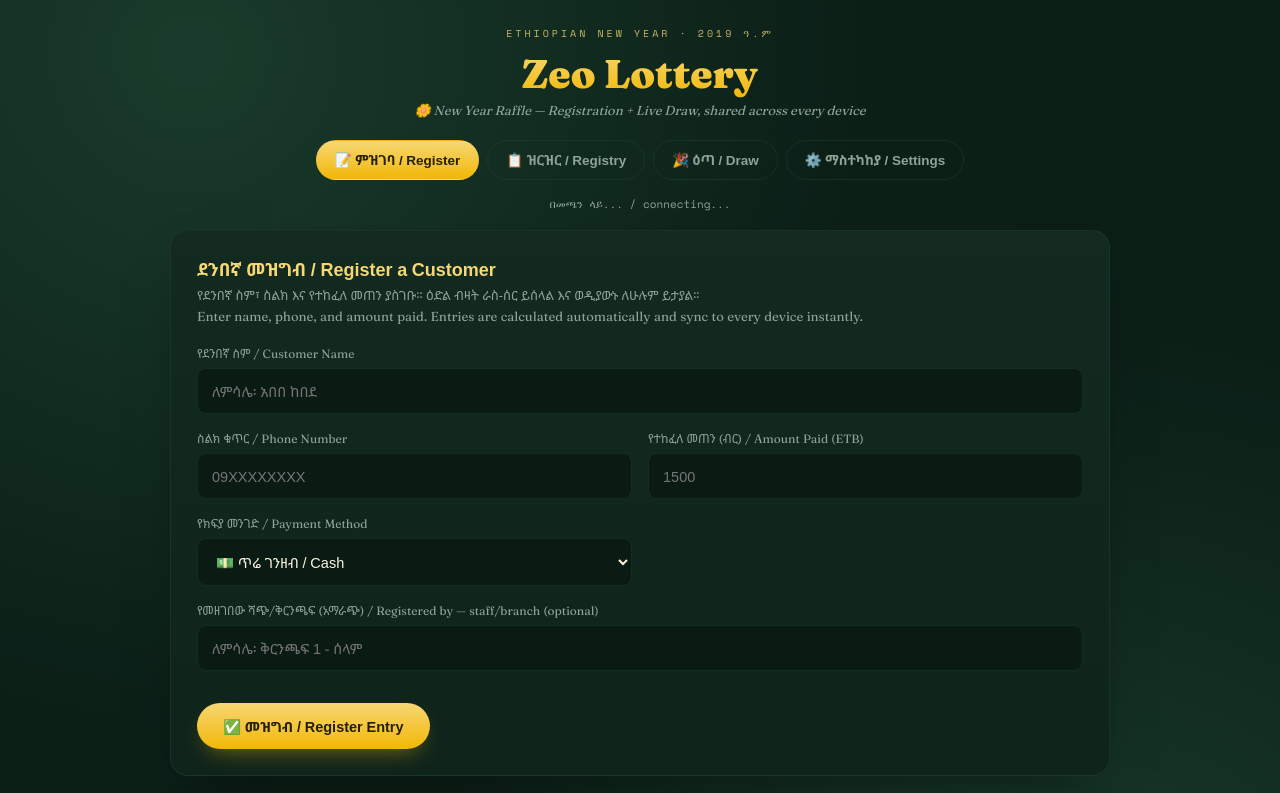
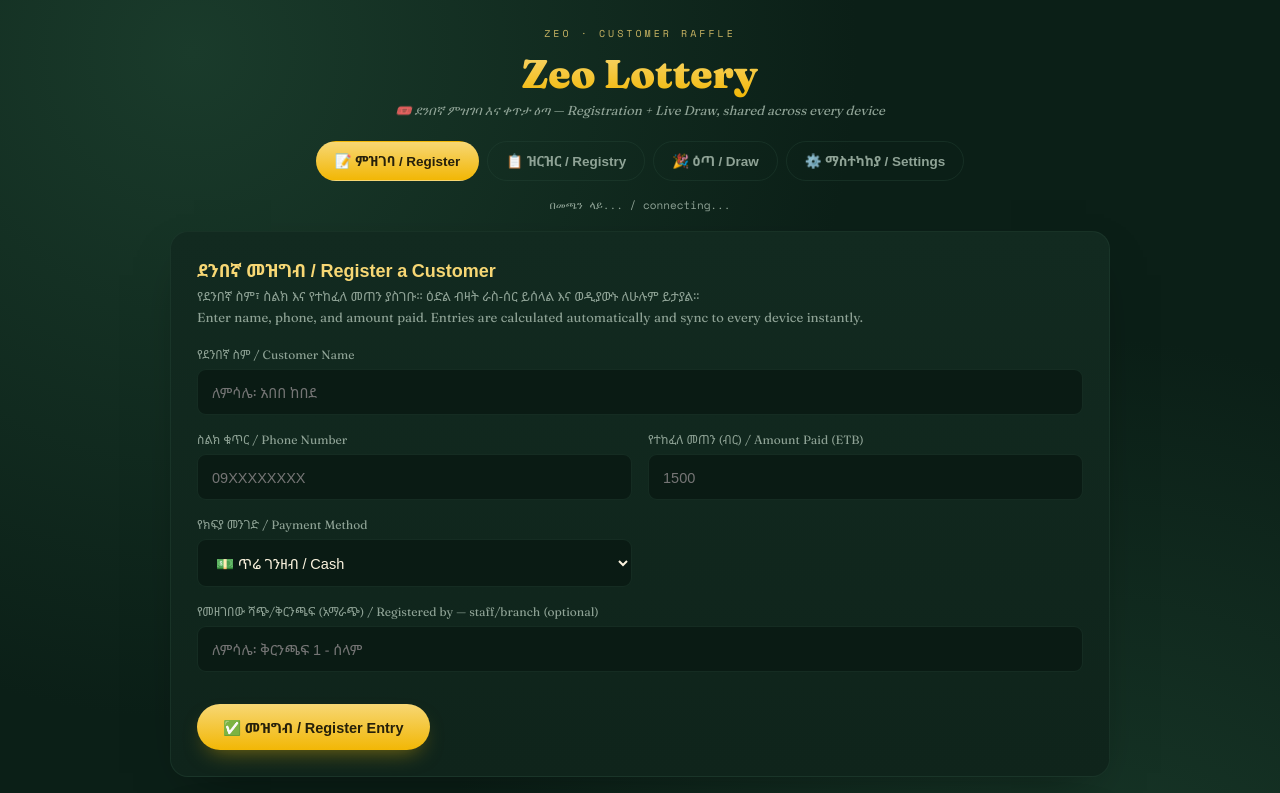
Before and after one commit to zeoab30-stack/New-Raffle, a plain HTML site: page index.html in a window 1280 px wide. Shown: the top 793 px of the page. Drawn offline with nearby package versions, Linux system fonts and the light colour scheme; no server answers.

Commit message:
Add files via upload

```diff
--- a/index.html
+++ b/index.html
@@ -177,9 +177,9 @@
 <body>
 <div class="wrap">
   <header>
-    <div class="eyebrow">Ethiopian New Year · 2019 ዓ.ም</div>
+    <div class="eyebrow">ZEO · CUSTOMER RAFFLE</div>
     <h1>Zeo Lottery</h1>
-    <div class="sub">🌼 New Year Raffle — Registration + Live Draw, shared across every device</div>
+    <div class="sub">🎟️ ደንበኛ ምዝገባ እና ቀጥታ ዕጣ — Registration + Live Draw, shared across every device</div>
   </header>
 
   <nav>
--- a/sw.js
+++ b/sw.js
@@ -1,4 +1,4 @@
-const CACHE_NAME = 'zeo-lottery-v6';
+const CACHE_NAME = 'zeo-lottery-v8';
 const APP_SHELL = [
   './index.html',
   './manifest.json',
```
Also changed, not shown: manifest.json, 1 other file.
